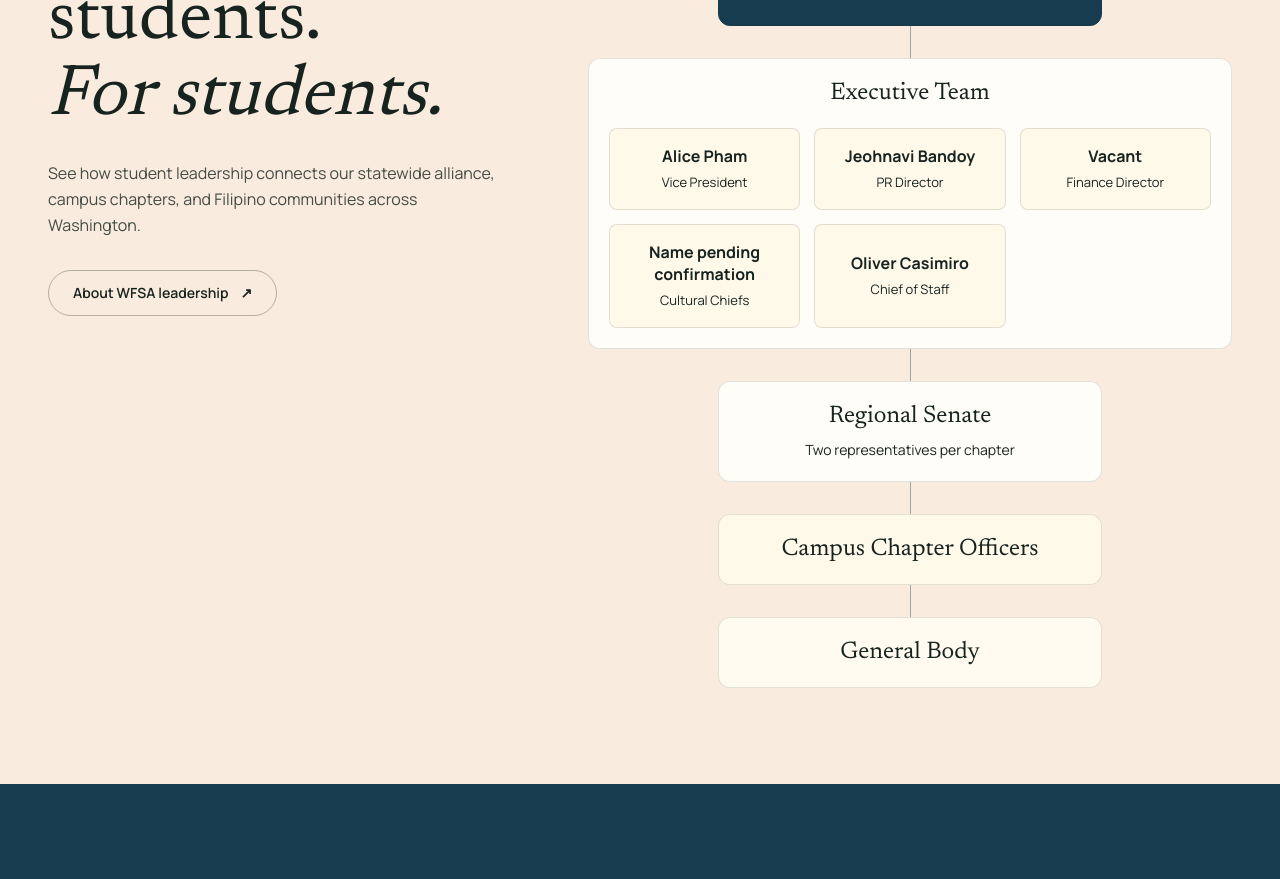
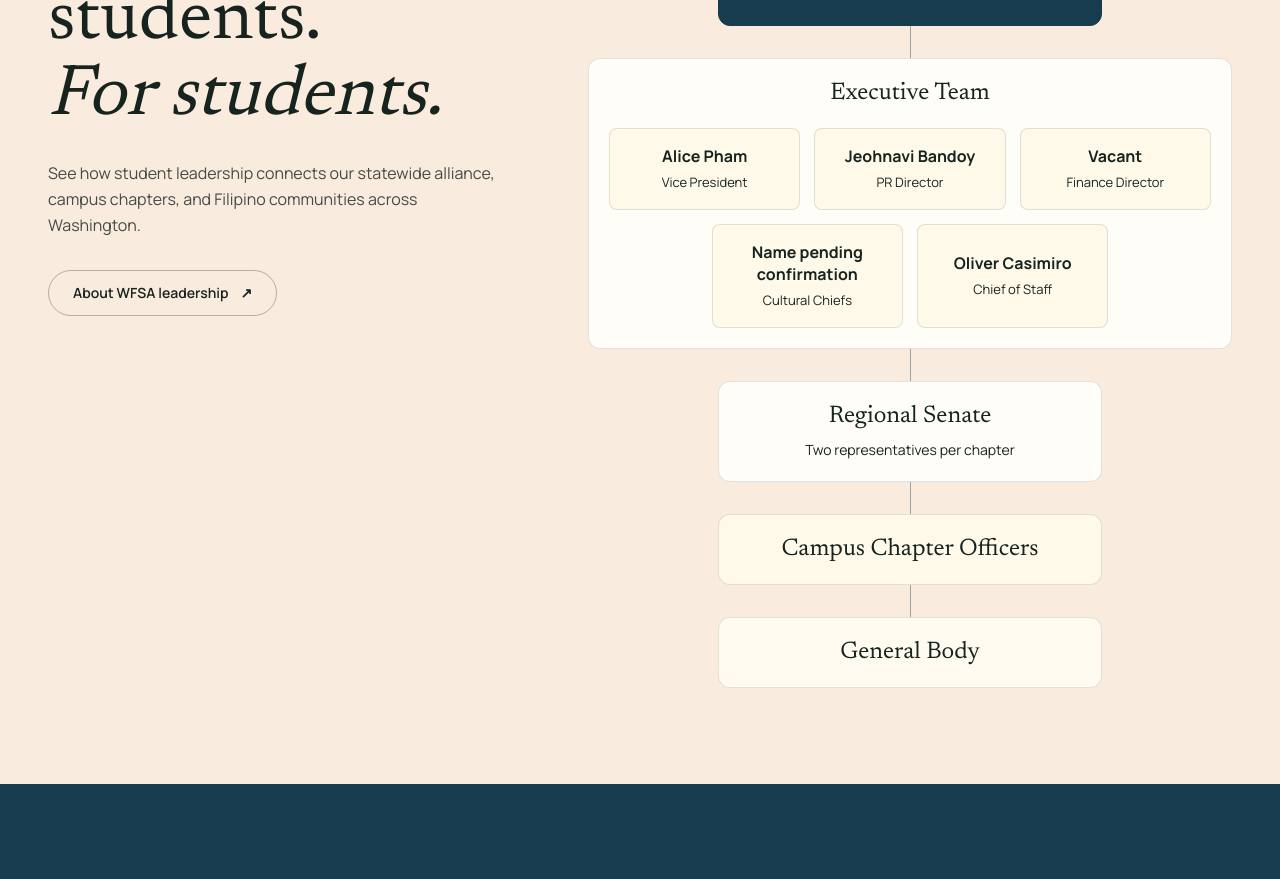
Before and after one commit to jacobArquiza/washington-fsa-site, a Next.js app: page / in a window 1280 px wide. Shown: the part 3600-4479 px from the top of the page. Built offline with nearby package versions, Linux system fonts and the light colour scheme.

Commit message:
style: center executive cards across wrapped rows

```diff
--- a/src/app/globals.css
+++ b/src/app/globals.css
@@ -159,11 +159,14 @@
   background: var(--ivory);
 }
 .org-branches {
-  display: grid;
+  display: flex;
+  flex-wrap: wrap;
+  justify-content: center;
   gap: 0.875rem;
   margin-top: 1.25rem;
 }
 .org-branch {
+  flex: 0 0 100%;
   min-width: 0;
 }
 .org-officer-node {
@@ -185,13 +188,13 @@
   background: color-mix(in srgb, var(--cream) 60%, var(--ivory));
 }
 @media (min-width: 640px) {
-  .org-branches {
-    grid-template-columns: repeat(2, minmax(0, 1fr));
+  .org-branch {
+    flex-basis: calc((100% - 0.875rem) / 2);
   }
 }
 @media (min-width: 1280px) {
-  .org-branches {
-    grid-template-columns: repeat(3, minmax(0, 1fr));
+  .org-branch {
+    flex-basis: calc((100% - 1.75rem) / 3);
   }
 }
 
```
